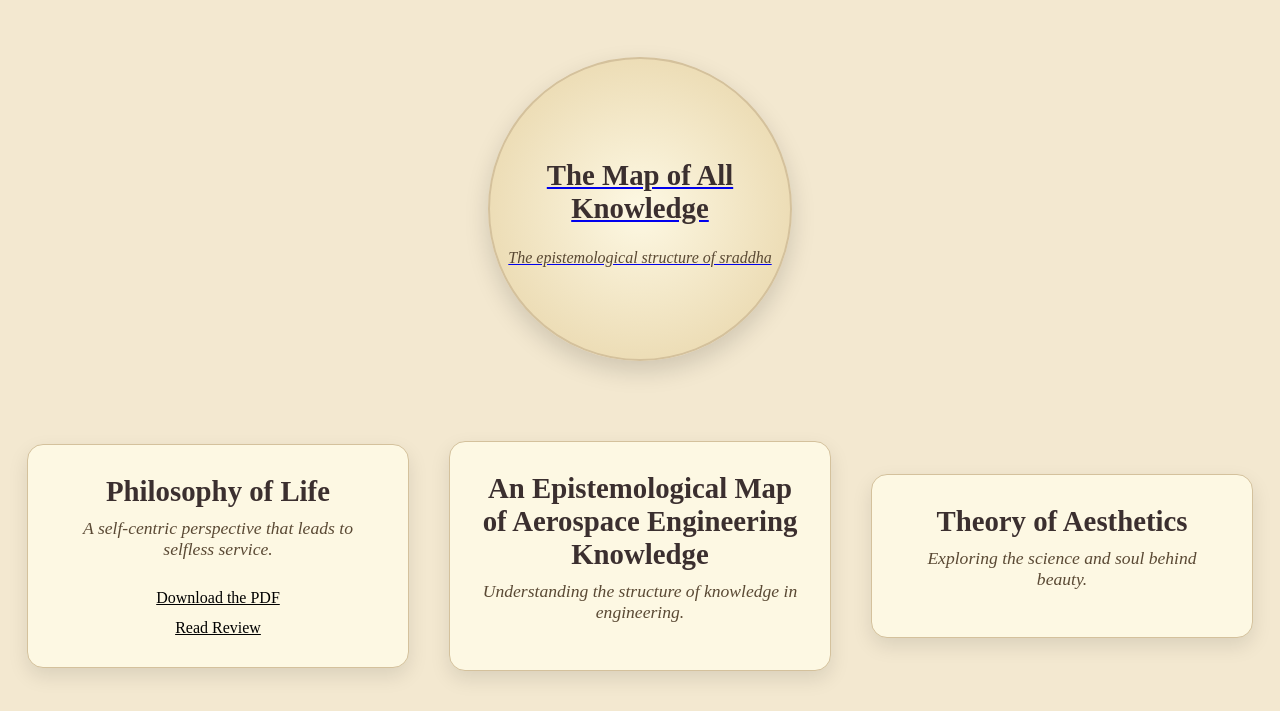
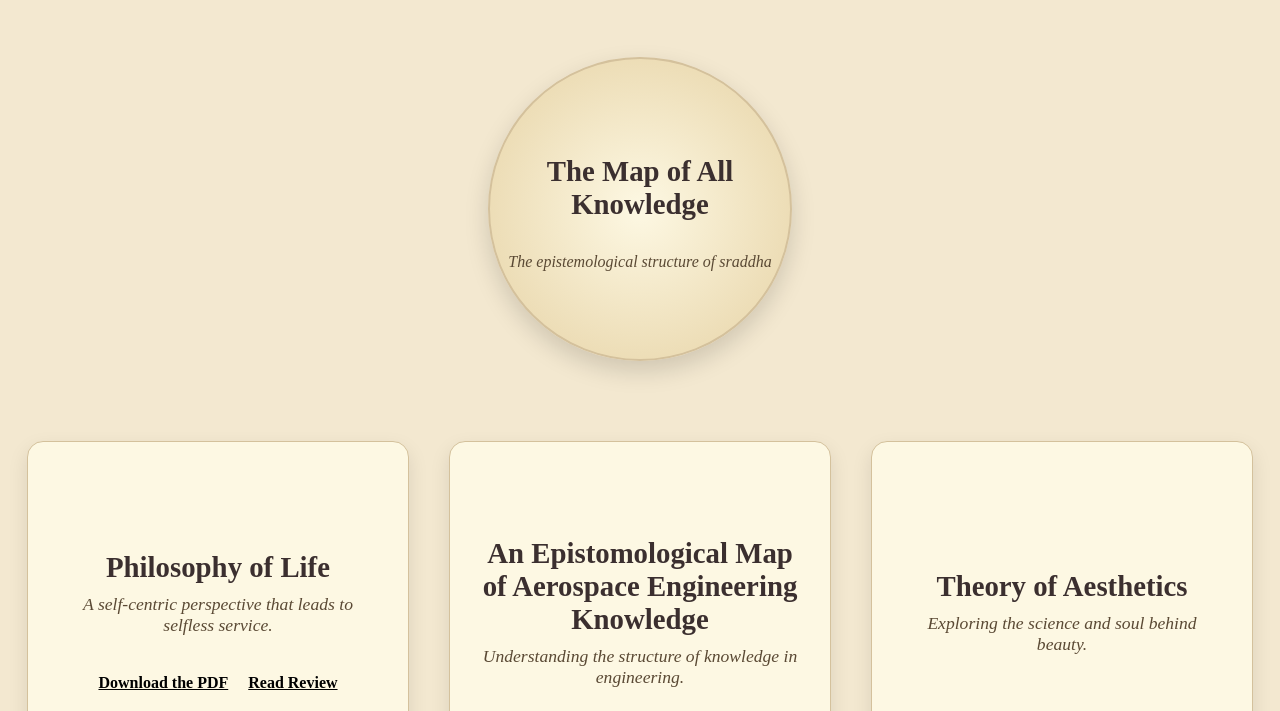
Before and after one commit to sraddhha/sraddhha.github.io, a plain HTML site: page index.html in a window 1280 px wide. Shown: the part 241-952 px from the top of the page. Drawn offline with Linux system fonts and the light colour scheme.

Commit message:
Update index.html

```diff
--- a/index.html
+++ b/index.html
@@ -49,6 +49,7 @@
     .box {
       width: 25%;
       min-width: 250px;
+      height: 300px;
       background: #fdf8e3;
       border: 1px solid #d4c19c;
       border-radius: 16px;
@@ -58,10 +59,15 @@
       display: flex;
       flex-direction: column;
       justify-content: center;
-      cursor: pointer;
+      /* Removed cursor pointer from base class since one box is now a div containing links */
       text-decoration: none;
       color: inherit;
     }
+    /* Add pointer cursor specifically to anchor tag boxes */
+    a.box {
+      cursor: pointer;
+    }
+
     .box:hover {
       transform: scale(1.05);
       box-shadow: 0 12px 25px rgba(0, 0, 0, 0.15);
@@ -77,6 +83,28 @@
       color: #5a4934;
       font-size: 1.1rem;
     }
+
+    /* New CSS for the buttons inside the box */
+    .box-buttons {
+      margin-top: 20px;
+      display: flex;
+      flex-direction: row;
+      justify-content: center;
+      gap: 20px; /* Space between the two links */
+    }
+
+    .box-buttons a {
+      color: #000000; /* Pure black as requested */
+      text-decoration: underline; /* Underlined as requested */
+      font-weight: bold;
+      font-size: 1rem;
+      z-index: 10; /* Ensures links are clickable */
+    }
+
+    .box-buttons a:hover {
+      color: #5c4a32; /* Slight color change on hover to match theme */
+    }
+
     footer {
       margin-bottom: 50px;
       color: #cc0707;
@@ -124,20 +152,14 @@
       margin-top: 8px;
     }
 
-    .secret-link {
-      text-decoration: none;
-      color: inherit;
-    }
-
-    /* NEW BUTTON STYLES */
-    .link-button {
-      margin-top: 12px;
-      font-size: 1rem;
-      color: #000000;
-      text-decoration: underline;
-      cursor: pointer;
-    }
   </style>
+  <style>
+  /* This CSS makes the link look exactly like normal text */
+  .secret-link {
+    text-decoration: none; /* Removes the underline */
+    color: inherit;        /* Forces it to use the text color of the paragraph, not blue */
+  }
+</style>
 </head>
 <body>
   <header>
@@ -146,35 +168,32 @@
   </header>
 
   <div class="main-circle">
-    <a href="map.html">
+    <a href="map.html" style="text-decoration:none; color:inherit; width:100%; height:100%; display:flex; flex-direction:column; justify-content:center; align-items:center;">
       <h2>The Map of All Knowledge</h2>
       <p>The epistemological structure of sraddha</p>
     </a>
   </div>
 
   <div class="container">
-
-    <!-- Philosophy of Life Box with Buttons -->
     <div class="box">
       <h2>Philosophy of Life</h2>
       <p>A self-centric perspective that leads to selfless service.</p>
 
-      <a href=\"https://1drv.ms/b/c/f03f6111d0515899/IQA8Gn7UbQq0SbUqogUMxGseAU7z02V-GW0JHw0T73JdS4U?e=gPmVce\" target=\"_blank\" class="link-button" target="_blank">Download the PDF</a>
-      <a href="review.html" class="link-button">Read Review</a>
+      <div class="box-buttons">
+        <a href="https://1drv.ms/b/c/f03f6111d0515899/IQA8Gn7UbQq0SbUqogUMxGseAU7z02V-GW0JHw0T73JdS4U?e=eyWkhe" target="_blank">Download the PDF</a>
+        <a href="review.html">Read Review</a>
+      </div>
     </div>
 
-    <!-- Epistemological Map Block -->
     <a class="box" href="https://1drv.ms/b/c/f03f6111d0515899/IQAXhisH6PmVQ70nTE_ishQtAR06uMv3A4754KsL6U5-_kI?e=KF3SSW" target="_blank" rel="noopener noreferrer">
-      <h2>An Epistemological Map of Aerospace Engineering Knowledge</h2>
+      <h2>An Epistomological Map of Aerospace Engineering Knowledge</h2>
       <p>Understanding the structure of knowledge in engineering.</p>
     </a>
 
-    <!-- Aesthetics Block -->
     <div class="box">
       <h2>Theory of Aesthetics</h2>
       <p>Exploring the science and soul behind beauty.</p>
     </div>
-
   </div>
 
   <footer>
```
